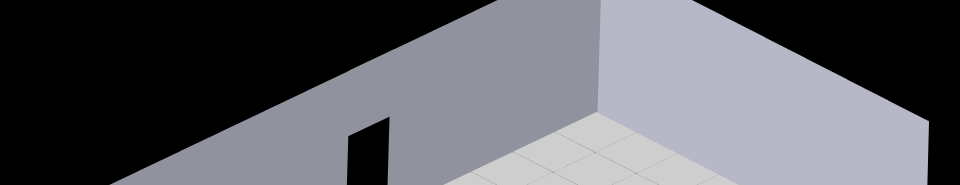
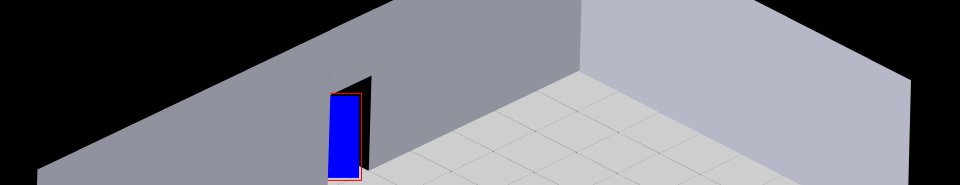
Before and after one commit to drelocatelli/polymorphic-3Dtile-game, a plain HTML site: page index.html in a window 1280 px wide. Shown: the part 195-380 px from the top of the page, without its empty margins (70-1030 px from the left). Drawn offline with Linux system fonts and the light colour scheme.

Commit message:
adding character inspection

```diff
--- a/src/css/main.css
+++ b/src/css/main.css
@@ -9,14 +9,21 @@
     --floor-stroke: #808080;
 }
 
+.player-container {
+    width: 36px;
+    height: 82px;
+    position: relative;
+    outline: 1px solid red;
+    outline-offset: 2px;
+    z-index: 100;
+}
+
 .player {
-    width: 20px;
-    height: 20px;
+    width: inherit;
+    height: inherit;
     top: 0;
     left: 0;
-    background-color: red;
-    position: absolute;
-    z-index: 20;
+    background-color: blue;
 }
 
 html {
--- a/src/js/player.js
+++ b/src/js/player.js
@@ -7,10 +7,10 @@ class Player {
     }
 
     initialize() {
-        this.$element.css({
+        this.$container.css({
             top: parseInt($('.room div[data-door]').css('top')[0]) - 10,
             left: parseInt($('.room div[data-door]').css('left')) + 5,
-            transform: `translate(96%, 473%)`,
+            transform: `translate(50%, 45%)`,
         });
         $('.room').append(this.$container);
     }
@@ -31,8 +31,8 @@ $(document).ready(function () {
         const tileHeight = $(this).height();
         const roomOffset = $('.room').offset();
 
-        const currentPlayerTop = parseInt(player.$element.css('top'));
-        const currentPlayerLeft = parseInt(player.$element.css('left'));
+        const currentPlayerTop = parseInt(player.$container.css('top'));
+        const currentPlayerLeft = parseInt(player.$container.css('left'));
 
         const dx = tileOffset.left + tileWidth / 2 - 35 - roomOffset.left - currentPlayerLeft;
         const dy = tileOffset.top + tileHeight / 2 - 101 - roomOffset.top - currentPlayerTop;
@@ -41,7 +41,7 @@ $(document).ready(function () {
         const duration = 1500 + distance * 5;
 
         // Store the animation in the currentAnimation variable
-        currentAnimation = player.$element.animate(
+        currentAnimation = player.$container.animate(
             {
                 'top': tileOffset.top + tileHeight / 2 - 101 - roomOffset.top,
                 'left': tileOffset.left + tileWidth / 2 - 35 - roomOffset.left,
@@ -54,7 +54,7 @@ $(document).ready(function () {
                 start: function () {
                     movementCount++;
                     if (movementCount == 1) {
-                        player.$element.css('z-index', 1000003);
+                        player.$container.css('z-index', 1000003);
                     }
                     $('.row').each(function (index) {
                         if ($(this).attr('data-door')) {
```
